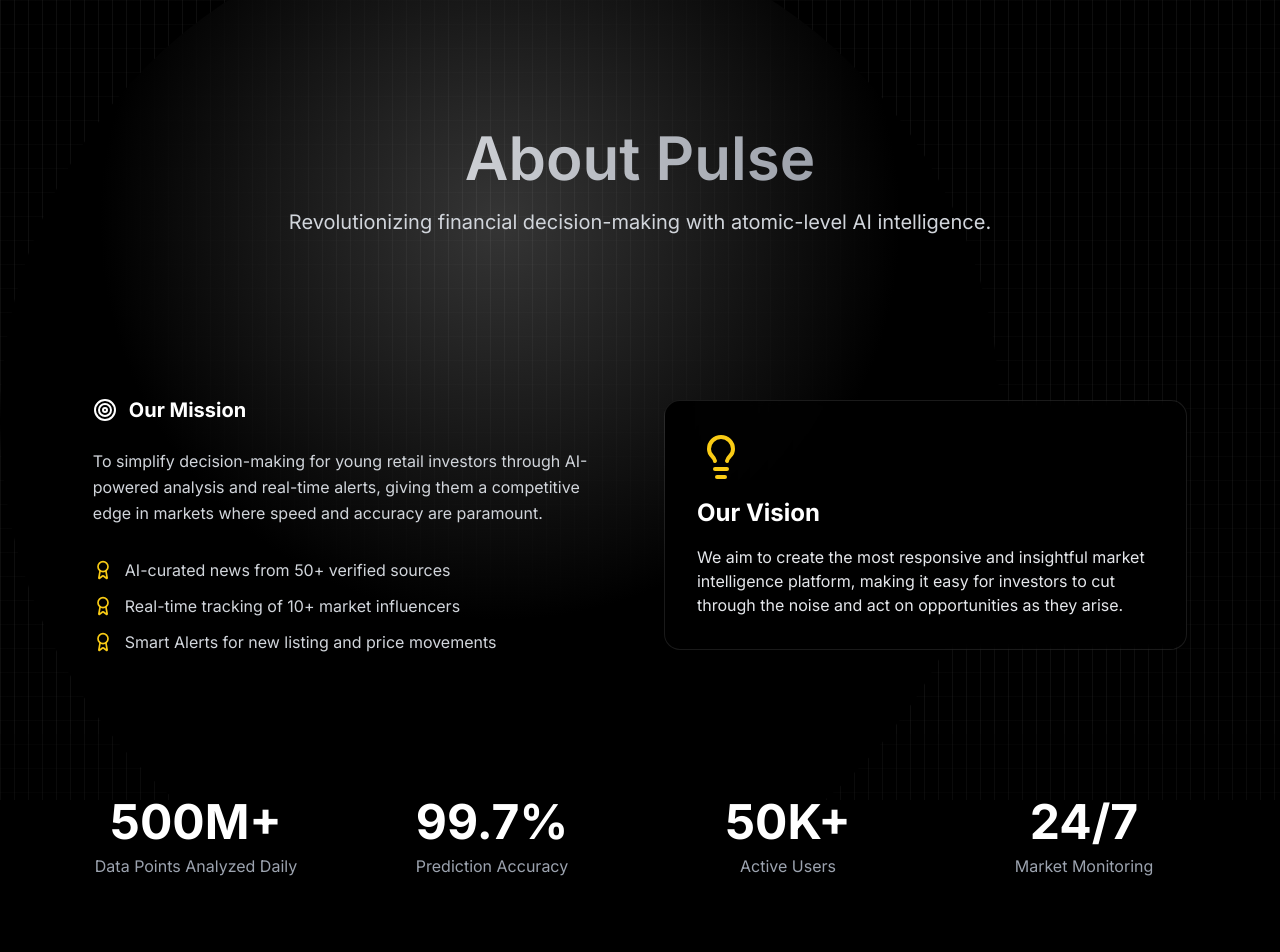
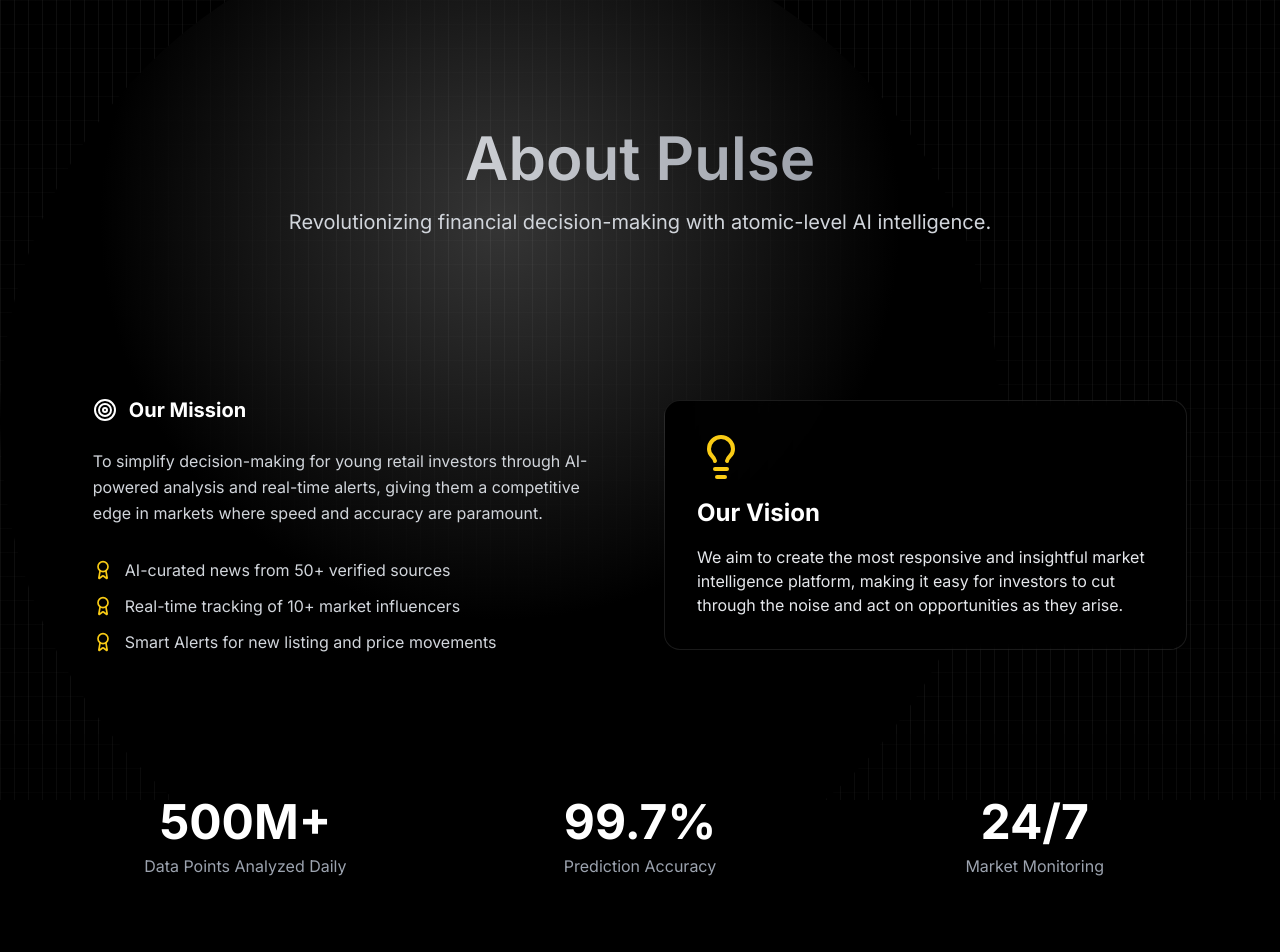
Before and after one commit to winsnew/Pulse-LandingPage, a Next.js app: page /about in a window 1280 px wide. Shown: the top 952 px of the page. Built offline with nearby package versions, Linux system fonts and the light colour scheme.

Commit message:
Updated Achievements

```diff
--- a/app/about/page.tsx
+++ b/app/about/page.tsx
@@ -18,6 +18,7 @@
   CheckCircle
 } from "lucide-react";
 import { teamMembers, sponsors, achievements, stats } from "@/lib/constants/appdata";
+import Link from "next/link";
 
 export default function About() {
   const staggerContainer = {
@@ -149,7 +150,7 @@
           whileInView="animate"
           viewport={{ once: true }}
         >
-          <div className="grid grid-cols-2 md:grid-cols-4 gap-8 relative">
+          <div className="grid grid-cols-2 md:grid-cols-3 gap-8 relative">
             {stats.map((stat, index) => (
               <motion.div
                 key={index}
--- a/components/sections/Footer.tsx
+++ b/components/sections/Footer.tsx
@@ -21,7 +21,7 @@
                                 Pulse
                             </span>
                         </div>
-                        <p className="text-slate-400 mb-8 text-lg leading-relaxed">
+                        <p className="text-slate-400 mb-8 text-md leading-relaxed">
                             Transform your business with intelligent analytics and automation.
                             Experience the future of data-driven decision making.
                         </p>
--- a/lib/constants/appdata.ts
+++ b/lib/constants/appdata.ts
@@ -65,7 +65,7 @@
 export const stats: AboutStats[] = [
     { number: "500M+", label: "Data Points Analyzed Daily" },
     { number: "99.7%", label: "Prediction Accuracy" },
-    { number: "50K+", label: "Active Users" },
+    // { number: "50K+", label: "Active Users" },
     { number: "24/7", label: "Market Monitoring" }
 ];
 
```
